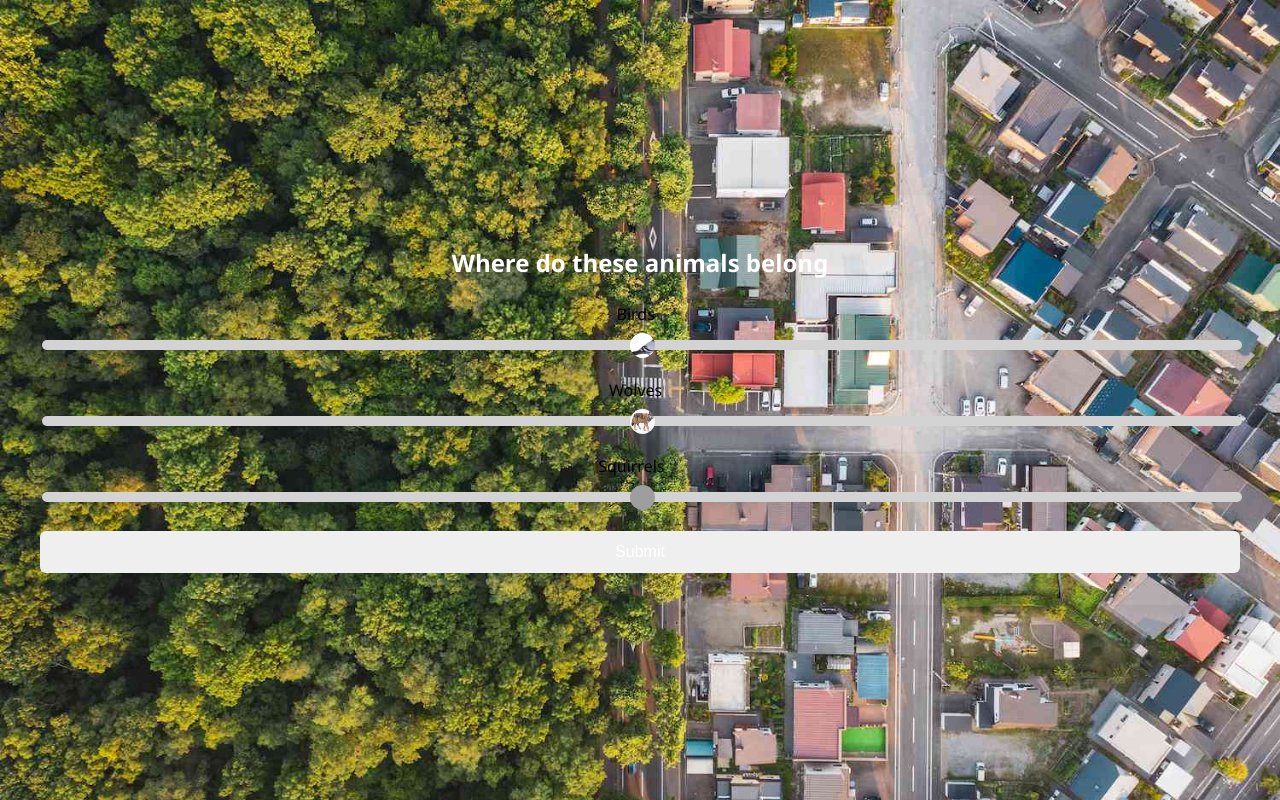
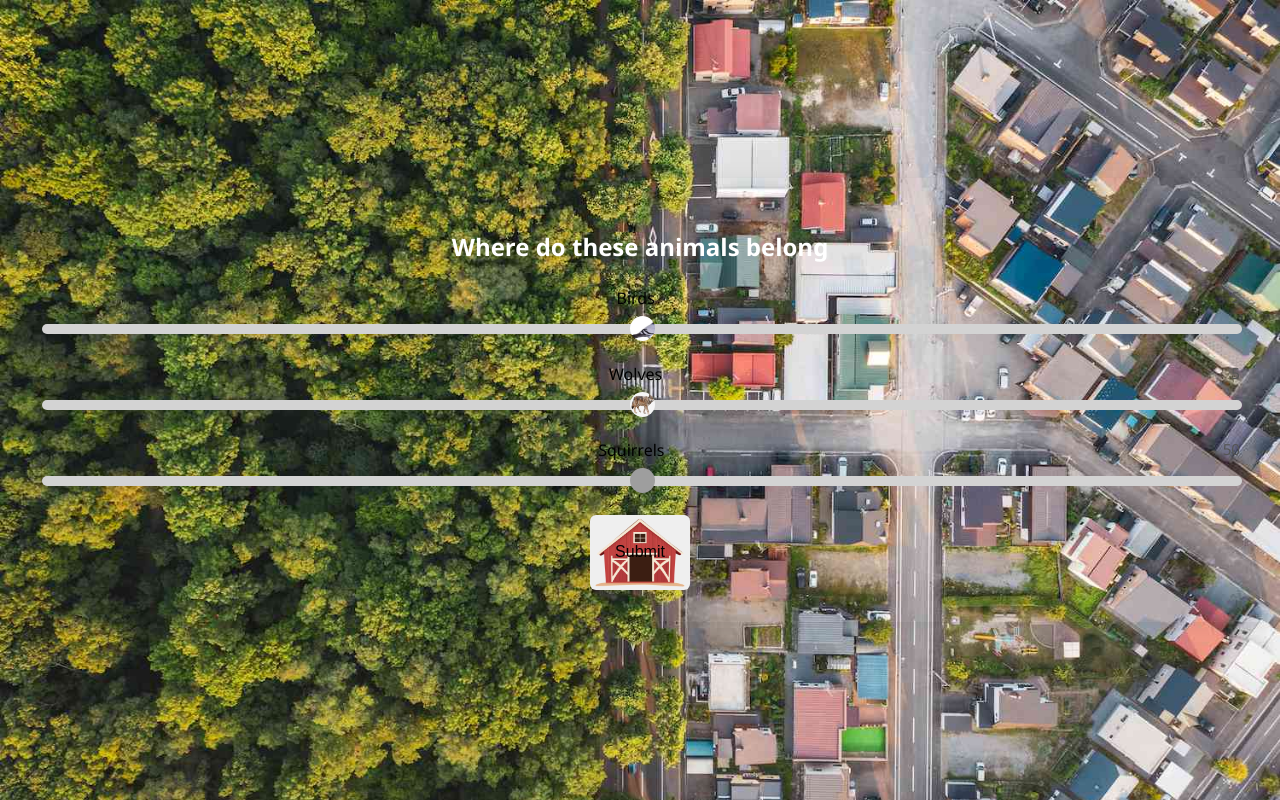
Before and after one commit to In-dexed/Philosophy, a plain HTML site: page index.html in a window 1280 px wide. Drawn offline with Linux system fonts and the light colour scheme.

Commit message:
added to the submit

```diff
--- a/index.html
+++ b/index.html
@@ -118,20 +118,23 @@
             cursor: pointer;
         }
         button {
-            width: 100%;
+            width: 100px;
+            height: 75px;
             padding: 0.75rem;
-            color: #fff;
+            color: none;
             border: none;
             border-radius: 6px;
             font-size: 1rem;
             cursor: pointer;
             background-image: url("images/barn.png");
             background-size: cover;
+            display: block;
+            margin: 0 auto;
         }
 
         button:hover {
             background: #357ae8;
-            background-image: url("images/barn.png");
+            background-image: url("images/barnClosed.jpg");
             background-size: cover;
 
         }
@@ -186,13 +189,13 @@
             sliders.forEach(slider => {
                 const value = document.getElementById(slider).value;
                 data[slider] = value;
-                settings[slider] = value < 50 ? 'Wild' : 'Urban';
+                settings[slider] = value < 50 ? 'Wild' : value > 50 ? 'Urban' : 'Liminal';
             });
 
             document.getElementById('result').style.display = 'block';
             document.getElementById('result').innerHTML =
                 `<strong>Submitted Data:</strong><br>` +
-                sliders.map(slider => `${slider.charAt(0).toUpperCase() + slider.slice(1)}: ${data[slider]} (${settings[slider]})`).join('<br>');
+                sliders.map(slider => `${slider.charAt(0).toUpperCase() + slider.slice(1)}: ${settings[slider]}`).join('<br>');
         });
     </script>
 </body>
```
Also changed, not shown: images/barnClosed.jpg (added).
